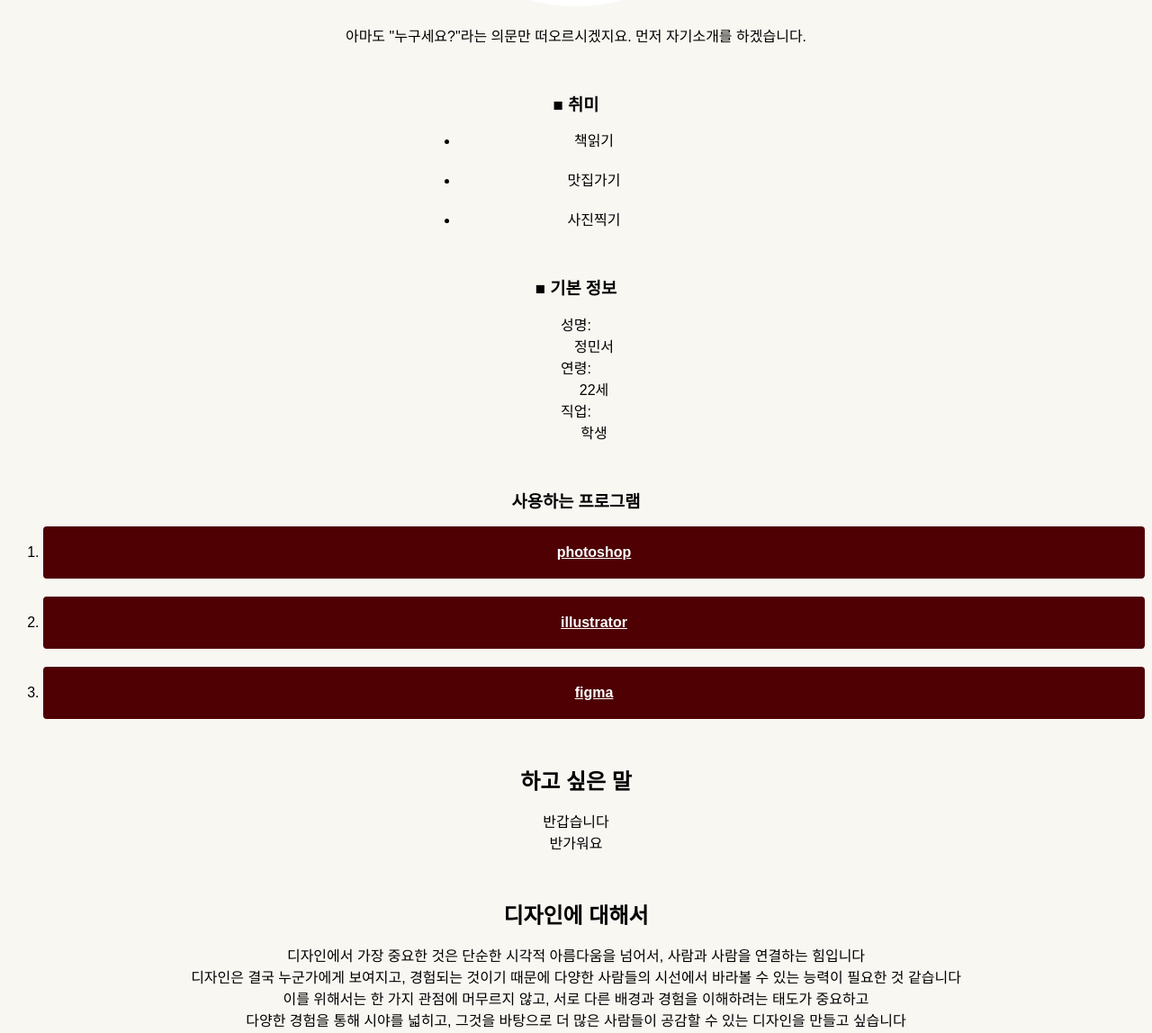
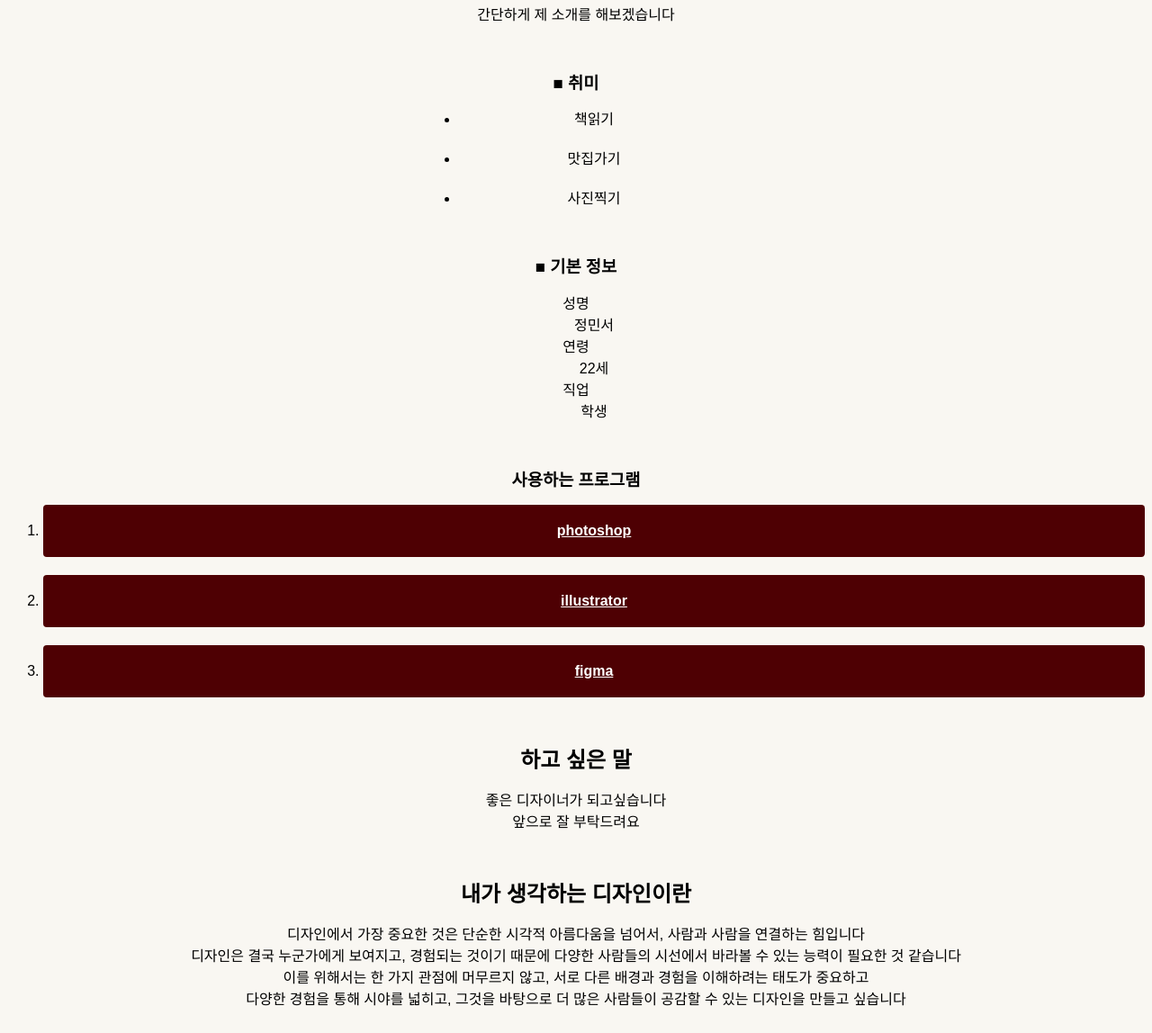
Before and after one commit to minseo-hubb/new_webb, a plain HTML site: page index.html in a window 1280 px wide. Shown: the part 947-2095 px from the top of the page at 90% size. Drawn offline with Linux system fonts and the light colour scheme.

Commit message:
Update index.html

```diff
--- a/index.html
+++ b/index.html
@@ -11,14 +11,14 @@
     <h2>첫인사</h2>
     <p>
       안녕하세요. 정민서입니다<br />
-      이렇게 편지를 쓰는 것은 저를 소개하고싶기 때문입니다
+
     </p>
     <h2>자기소개</h2>
 
 
     <img src="images/ganadi.png" alt="내사진" />
     <p>
-      아마도 "누구세요?"라는 의문만 떠오르시겠지요. 먼저 자기소개를 하겠습니다.
+      간단하게 제 소개를 해보겠습니다
     </p>
 
 
@@ -32,11 +32,11 @@
 
     <h3>■ 기본 정보</h3>
     <dl>
-      <dt>성명:</dt>
+      <dt>성명</dt>
       <dd>정민서</dd>
-      <dt>연령:</dt>
+      <dt>연령</dt>
       <dd>22세</dd>
-      <dt>직업:</dt>
+      <dt>직업</dt>
       <dd>학생</dd>
     </dl>
 
@@ -61,11 +61,11 @@
 
     <h2>하고 싶은 말</h2>
     <p>
-      반갑습니다<br />
-      반가워요
+      좋은 디자이너가 되고싶습니다<br />
+      앞으로 잘 부탁드려요
     </p>
 
-    <h2>디자인에 대해서</h2>
+    <h2>내가 생각하는 디자인이란</h2>
     <p>
       디자인에서 가장 중요한 것은 단순한 시각적 아름다움을 넘어서, 사람과 사람을
       연결하는 힘입니다 <br />
```
